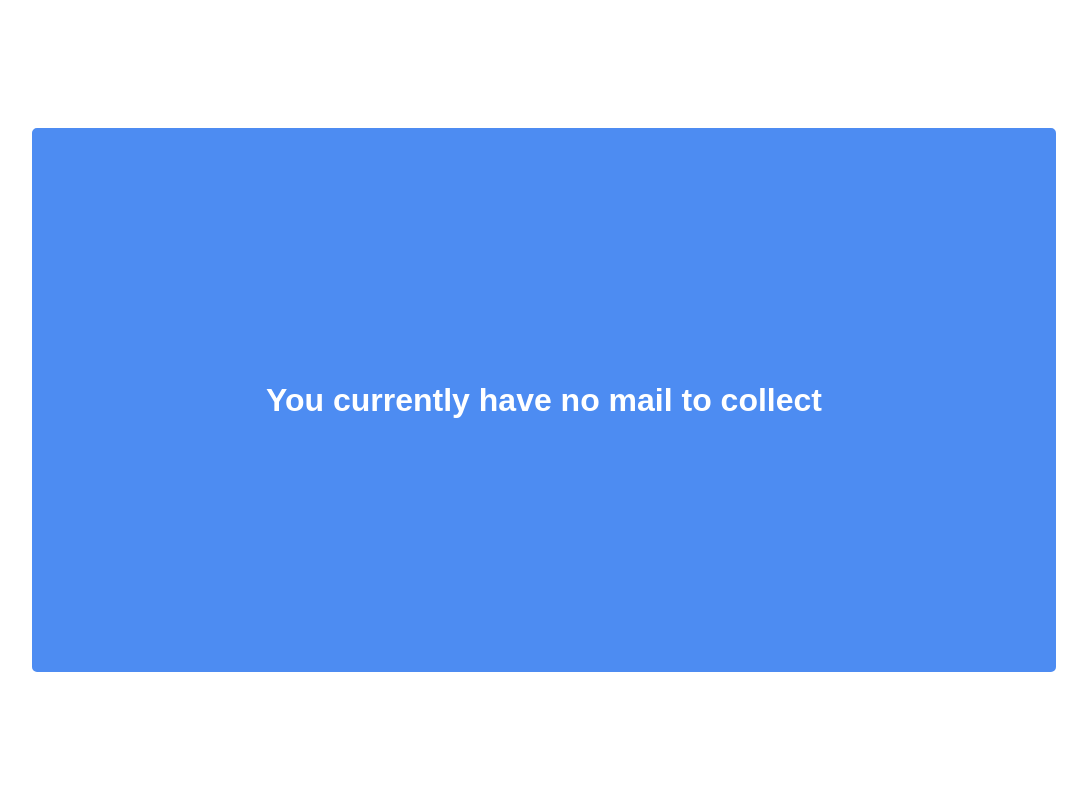
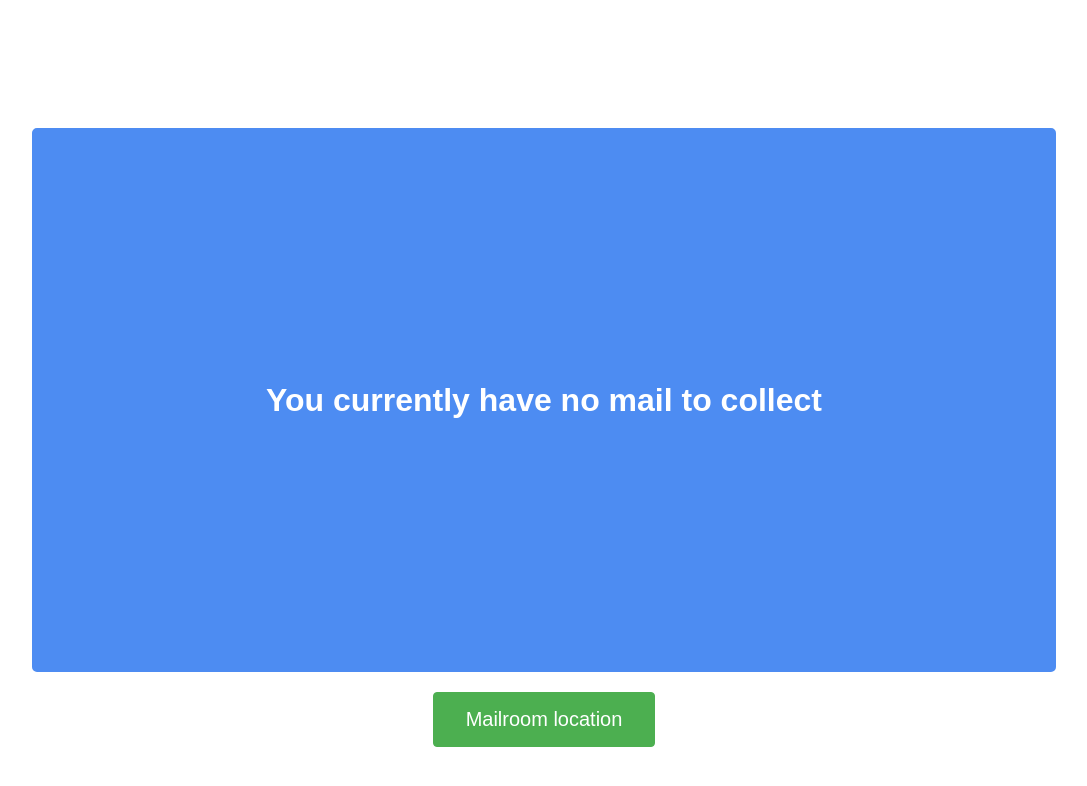
Before and after one commit to mcdunn51/mail-app, a React (Create React App) app: page / in a window 1280 px wide. Both pictures are taken after typing "name@example.com", "Sample123" into the empty fields and a click on the button "Login". Shown: the top 786 px of the page, without its empty margins (96-1183 px from the left). Built offline with nearby package versions, Linux system fonts and the light colour scheme.

Commit message:
added button showMap button to noMail and table

```diff
--- a/src/App.js
+++ b/src/App.js
@@ -3,6 +3,7 @@ import LogInContainer from './components/loginContainer';
 import Radium, { StyleRoot } from 'radium';
 import MailTable from './components/table';
 import NoMail from './components/noMail';
+// import ShowMap from './components/showMap';
 
 class App extends Component {
     state = {
@@ -24,7 +25,6 @@ class App extends Component {
         this.toggleShowMailTableHandler();
       }
     }
-
 
     toggleShowMailTableHandler = () => {
       const doesShow = this.state.showMailTable;
@@ -66,6 +66,7 @@ class App extends Component {
         {login}
         {mailTable}
         {noMail}
+
       </StyleRoot>
     );
   }
--- a/src/components/noMail.js
+++ b/src/components/noMail.js
@@ -1,5 +1,6 @@
-import React from 'react';
+import React, {Fragment } from 'react';
 import Radium, { Style } from 'radium';
+import ShowMap from './showMap';
 
 const NoMail =  (props) => {
 
@@ -23,6 +24,7 @@ const NoMail =  (props) => {
         };
 
         return (
+        <Fragment>
             <div style={style.noMailWrapper}>
                 <h1 style={style.h1}>You currently have no mail to collect</h1>
 
@@ -34,10 +36,13 @@ const NoMail =  (props) => {
                         alignItems: 'center',
                         justifyContent: 'center',
                         flexDirection: 'column',
+                        textAlign: 'center',
                     },
                 }}
                 />
             </div>
+            <ShowMap/>
+        </Fragment>
         );
     };
 
--- /dev/null
+++ b/src/components/showMap.js
@@ -0,0 +1,31 @@
+import React from 'react';
+import Radium, { Style } from 'radium';
+
+const ShowMap =  (props) => {
+
+        const style = {
+            backgroundColor: '#4CAF50',
+            border: '1px solid #4CAF50',
+            borderRadius: '4px',
+            color: 'white',
+            padding: '15px 32px',
+            fontSize: '20px',
+            cursor: 'pointer',
+            transitionDuration: '0.4s',
+            marginTop: '20px',
+            ':hover': {
+                boxShadow: '0 12px 16px 0 rgba(0,0,0,0.24),0 17px 50px 0 rgba(0,0,0,0.19)',
+            }
+        };
+
+        return (
+            <button style={style}>Mailroom location</button>
+
+                // <Style rules={{
+
+                // }}
+                // />
+        );
+    };
+
+export default Radium(ShowMap);
--- a/src/components/table.js
+++ b/src/components/table.js
@@ -1,5 +1,6 @@
-import React, { Component} from 'react';
+import React, { Component, Fragment} from 'react';
 import Radium, { Style } from 'radium';
+import ShowMap from './showMap';
 
 class MailTable extends Component {
 
@@ -90,6 +91,7 @@ render () {
     }
 
     return (
+    <Fragment>
       <div style={style.tableContainer}>
       <table style={style.table}>
         <caption style={style.caption}>Statement Summary</caption>
@@ -142,6 +144,7 @@ render () {
       <Style rules={{
         body: {
           padding: '10%',
+          textAlign: 'center',
         },
         mediaQueries: {
           '(max-width: 600px)': {
@@ -152,6 +155,8 @@ render () {
       }}}
     />
       </div>
+      <ShowMap/>
+    </Fragment>
     )
   }
 }
```
Also changed, not shown: src/components/mapPopUp.js (added), src/images/Untitled.png (added).
